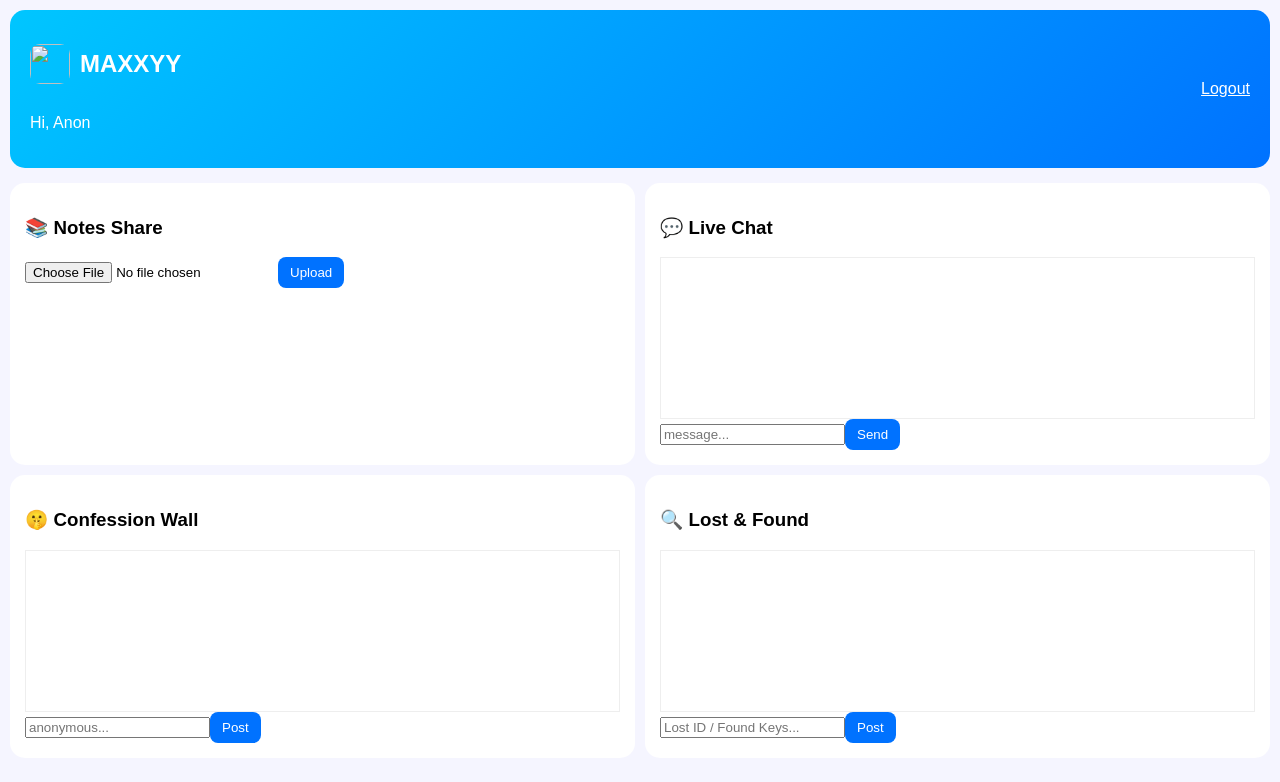
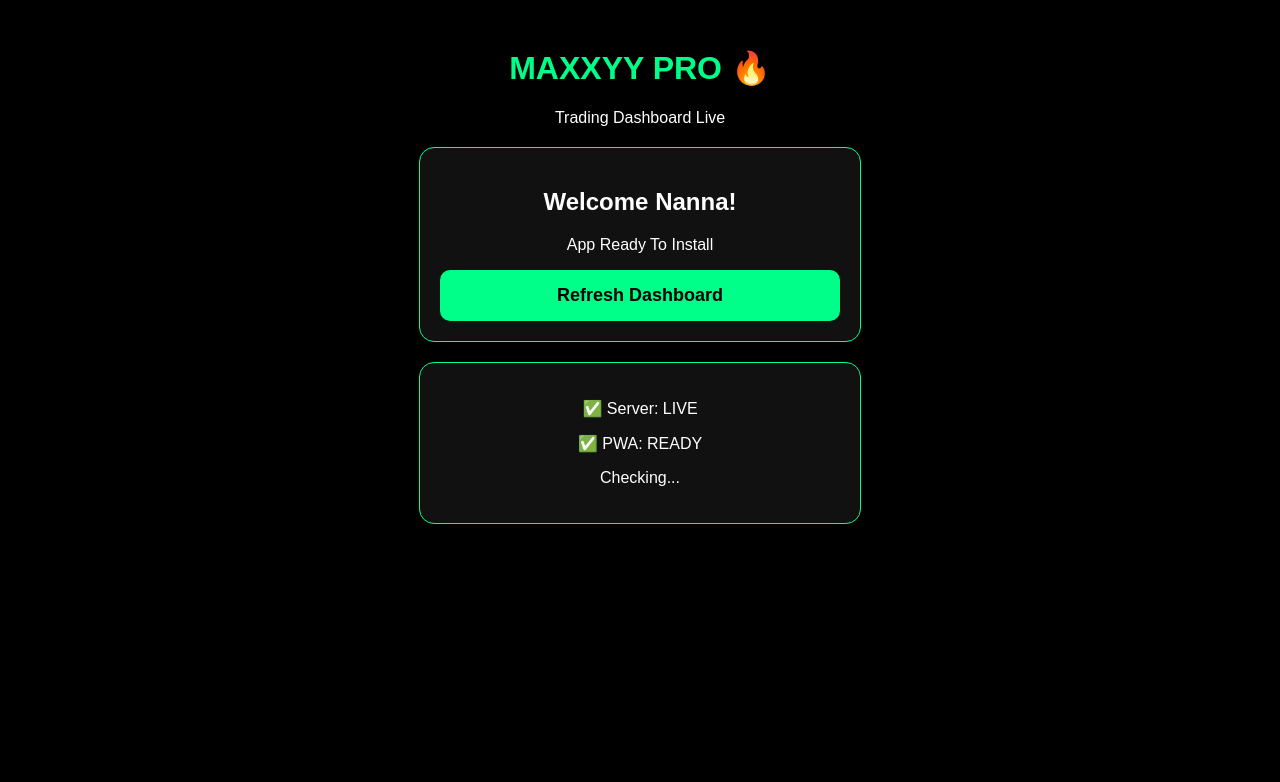
Before and after one commit to isramsunil-afk/MAXXYY-PRO, a FastAPI app: page / in a window 1280 px wide. Shown: the top 782 px of the page. Run offline with FastAPI, Linux system fonts and the light colour scheme.

Commit message:
Refactor dashboard layout and styles
Updated the dashboard HTML structure and styles for better user experience.

```diff
--- a/templates/dashboard.html
+++ b/templates/dashboard.html
@@ -1,32 +1,62 @@
+<!DOCTYPE html>
+<html lang="en">
+<head>
+<meta charset="UTF-8">
+<meta name="viewport" content="width=device-width, initial-scale=1.0">
+<title>MAXXYY PRO</title>
+<link rel="manifest" href="/manifest.json">
+<meta name="theme-color" content="#000000">
+<link rel="icon" href="/logo.png">
+<style>
+body{background:#000;color:#fff;font-family:Arial;text-align:center;padding:20px}
+h1{color:#00ff88;font-size:32px}
+.card{background:#111;border:1px solid #00ff88;border-radius:15px;padding:20px;margin:20px auto;max-width:400px}
+button{background:#00ff88;color:#000;border:none;padding:15px 30px;border-radius:10px;font-weight:bold;font-size:18px;width:100%}
+#installBtn{display:none;background:#fff;color:#000;margin-top:15px}
+</style>
+</head>
+<body>
+<h1>MAXXYY PRO 🔥</h1>
+<p>Trading Dashboard Live</p>
 
-<!DOCTYPE html><html><head><link rel="manifest" href="/manifest.json">
-<meta name="theme-color" content="#7a5cff">
-<script>if('serviceWorker' in navigator){navigator.serviceWorker.register('/sw.js')}</script><meta name="viewport" content="width=device-width, initial-scale=1">
-<style>
-body{font-family:sans-serif;background:#f5f5ff;margin:0;padding:10px}
-.header{background:linear-gradient(135deg,#00c6ff,#0072ff);color:white;padding:20px;border-radius:15px;display:flex;justify-content:space-between;align-items:center}
-.grid{display:grid;grid-template-columns:1fr 1fr;gap:10px;margin-top:15px}
-.card{background:white;padding:15px;border-radius:15px;min-height:200px}
-.btn{background:#0072ff;color:white;padding:8px 12px;border:none;border-radius:8px}
-.msg{padding:8px;background:#e0f0ff;border-radius:8px;margin:5px 0}
-#chatBox,#confBox,#lostBox{height:150px;overflow-y:auto;border:1px solid #eee;padding:5px}
-</style></head><body>
-<div class="header"><div><div style="display:flex; align-items:center; gap:10px;"><img src="/logo.png" style="width:40px; height:40px; border-radius:10px;"><h2>MAXXYY</h2></div><p id="hi"></p></div><a href="/login" style="color:white;">Logout</a></div>
-<div class="grid">
-<div class="card"><h3>📚 Notes Share</h3><div id="flist"></div><input type="file" id="file"><button class="btn" onclick="up()">Upload</button></div>
-<div class="card"><h3>💬 Live Chat</h3><div id="chatBox"></div><input id="txt" placeholder="message..."><button class="btn" onclick="sendChat()">Send</button></div>
-<div class="card"><h3>🤫 Confession Wall</h3><div id="confBox"></div><input id="ctxt" placeholder="anonymous..."><button class="btn" onclick="sendConf()">Post</button></div>
-<div class="card"><h3>🔍 Lost & Found</h3><div id="lostBox"></div><input id="ltxt" placeholder="Lost ID / Found Keys..."><button class="btn" onclick="sendLost()">Post</button></div>
+<div class="card">
+<h2>Welcome Nanna!</h2>
+<p>App Ready To Install</p>
+<button onclick="location.reload()">Refresh Dashboard</button>
+<button id="installBtn">📲 Install App</button>
 </div>
+
+<div class="card">
+<p>✅ Server: LIVE</p>
+<p>✅ PWA: READY</p>
+<p id="pwaStatus">Checking...</p>
+</div>
+
 <script>
-let user=new URLSearchParams(location.search).get("user")||"Anon";document.getElementById("hi").innerText="Hi, "+user
-async function loadChat(){let r=await fetch("/api/chats");let d=await r.json();let b=document.getElementById("chatBox");b.innerHTML=d.map(m=>`<div class=msg>${m}</div>`).join("");b.scrollTop=b.scrollHeight}
-async function sendChat(){let t=document.getElementById("txt").value;if(!t)return;await fetch("/api/chats",{method:"POST",body:new URLSearchParams({txt:user+": "+t})});document.getElementById("txt").value="";loadChat()}
-async function loadConf(){let r=await fetch("/api/confessions");let d=await r.json();let b=document.getElementById("confBox");b.innerHTML=d.map(m=>`<div class=msg>${m}</div>`).join("")}
-async function sendConf(){let t=document.getElementById("ctxt").value;if(!t)return;await fetch("/api/confessions",{method:"POST",body:new URLSearchParams({txt:t})});document.getElementById("ctxt").value="";loadConf()}
-async function loadLost(){let r=await fetch("/api/lost");let d=await r.json();let b=document.getElementById("lostBox");b.innerHTML=d.map(m=>`<div class=msg>${m}</div>`).join("")}
-async function sendLost(){let t=document.getElementById("ltxt").value;if(!t)return;await fetch("/api/lost",{method:"POST",body:new URLSearchParams({item:user+": "+t})});document.getElementById("ltxt").value="";loadLost()}
-async function up(){let fd=new FormData();fd.append("file",document.getElementById("f").files[0]);await fetch("/api/upload",{method:"POST",body:fd});loadFiles()}
-loadChat();loadConf();loadLost();setInterval(()=>{loadChat();loadConf();loadLost()},2000);
-fetch("/api/files").then(r=>r.json()).then(l=>{let d=document.getElementById("flist");d.innerHTML=l.map(f=>`<a href='/files/${f}' target=_blank>${f}</a>`).join("<br>")})
-</script></body></html>
+// SERVICE WORKER REGISTER
+if ('serviceWorker' in navigator) {
+  navigator.serviceWorker.register('/sw.js').then(()=>{
+    document.getElementById('pwaStatus').innerHTML='✅ App Install Ready!';
+  });
+}
+
+// INSTALL PROMPT
+let deferredPrompt;
+window.addEventListener('beforeinstallprompt', (e)=>{
+  e.preventDefault();
+  deferredPrompt=e;
+  document.getElementById('installBtn').style.display='block';
+});
+document.getElementById('installBtn').addEventListener('click', ()=>{
+  if(deferredPrompt){
+    deferredPrompt.prompt();
+    deferredPrompt.userChoice.then(choice=>{
+      if(choice.outcome==='accepted') alert('GETHU NANNA! App Installed 🔥');
+    });
+  } else {
+    alert('Chrome 3 dots -> Add to Home Screen nokku nanna!');
+  }
+});
+</script>
+</body>
+</html>
```
